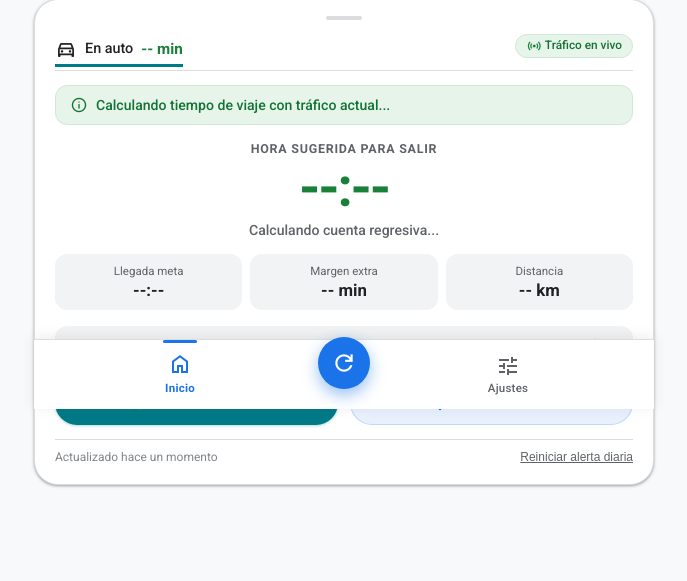
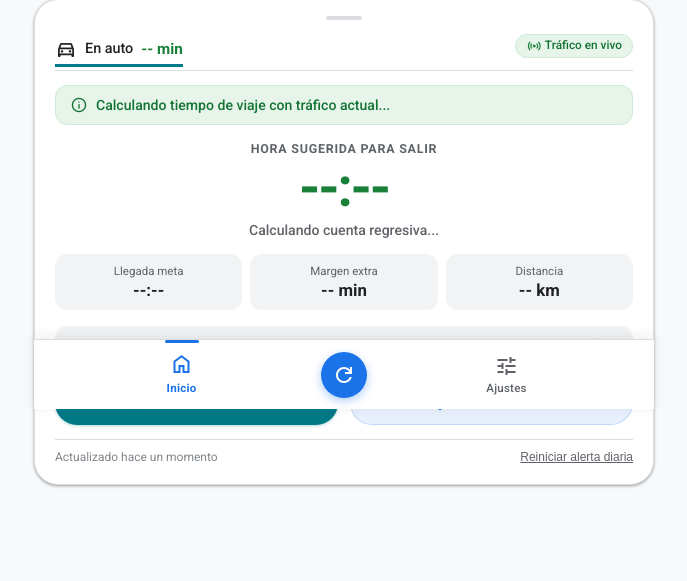
Before and after one commit to manuel-marg/Alerta-Trafico, a web app: file public/index.html in a window 1280 px wide. Shown: the part 391-972 px from the top of the page, without its empty margins (296-983 px from the left). Run offline with its HTML, style and script files only (its server is not run), Linux system fonts and the light colour scheme; some web fonts are replaced.

Commit message:
style(ui): center quick refresh button inside bottom nav without negative margin

```diff
--- a/public/styles.css
+++ b/public/styles.css
@@ -1274,7 +1274,7 @@
   background: var(--gmaps-blue);
 }
 
-/* Botón flotante central elevado (FAB) */
+/* Botón central integrado en la barra */
 .bnav-fab-wrap {
   flex: none;
   display: flex;
@@ -1284,16 +1284,16 @@
 }
 
 .bnav-fab {
-  width: 52px;
-  height: 52px;
+  width: 46px;
+  height: 46px;
   border: none;
   outline: none;
   border-radius: 50%;
   background: var(--gmaps-blue);
   color: #ffffff;
   cursor: pointer;
-  margin: -24px 0 0 0;
-  box-shadow: 0 6px 16px rgba(26, 115, 232, 0.45);
+  margin: 0;
+  box-shadow: 0 3px 10px rgba(26, 115, 232, 0.35);
   display: flex;
   align-items: center;
   justify-content: center;
@@ -1303,7 +1303,7 @@
 .bnav-fab:hover {
   background: var(--gmaps-blue-hover);
   transform: scale(1.06);
-  box-shadow: 0 8px 20px rgba(26, 115, 232, 0.55);
+  box-shadow: 0 4px 14px rgba(26, 115, 232, 0.45);
 }
 
 .bnav-fab:active {
@@ -1311,7 +1311,7 @@
 }
 
 .bnav-fab-icon {
-  font-size: 26px;
+  font-size: 24px;
   transition: transform 0.4s ease;
 }
 
--- a/public/sw.js
+++ b/public/sw.js
@@ -1,6 +1,6 @@
 // Service Worker para Alerta de Tráfico PWA
 
-const CACHE_NAME = 'alerta-trafico-v9';
+const CACHE_NAME = 'alerta-trafico-v10';
 const STATIC_ASSETS = [
   '/',
   '/index.html',
```
